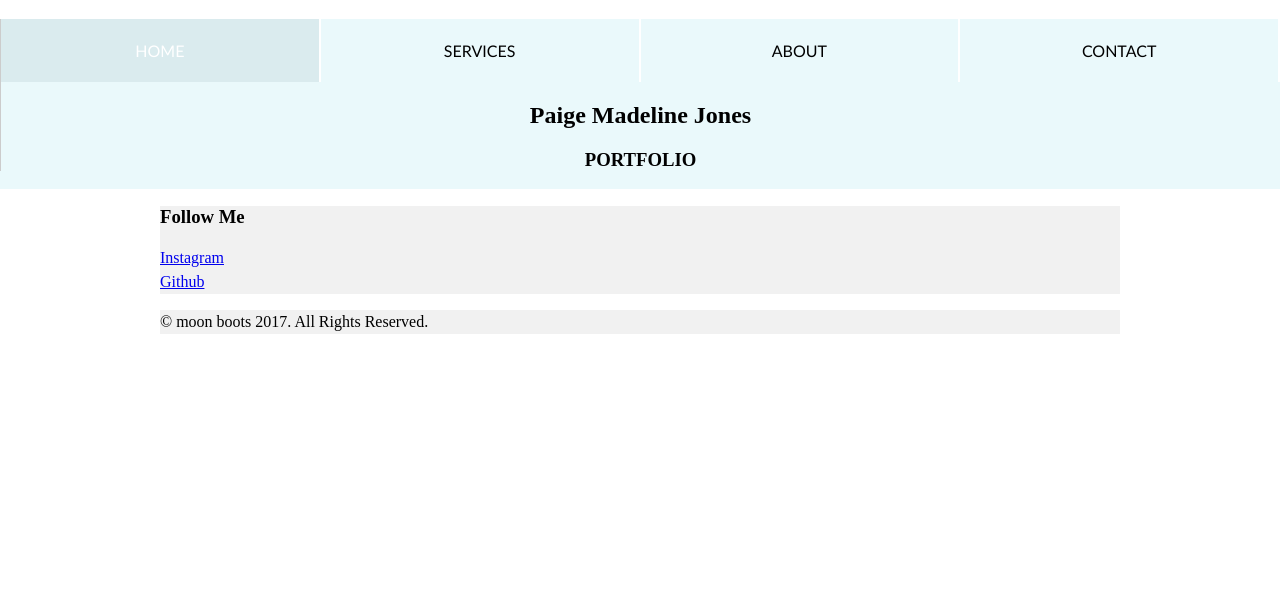
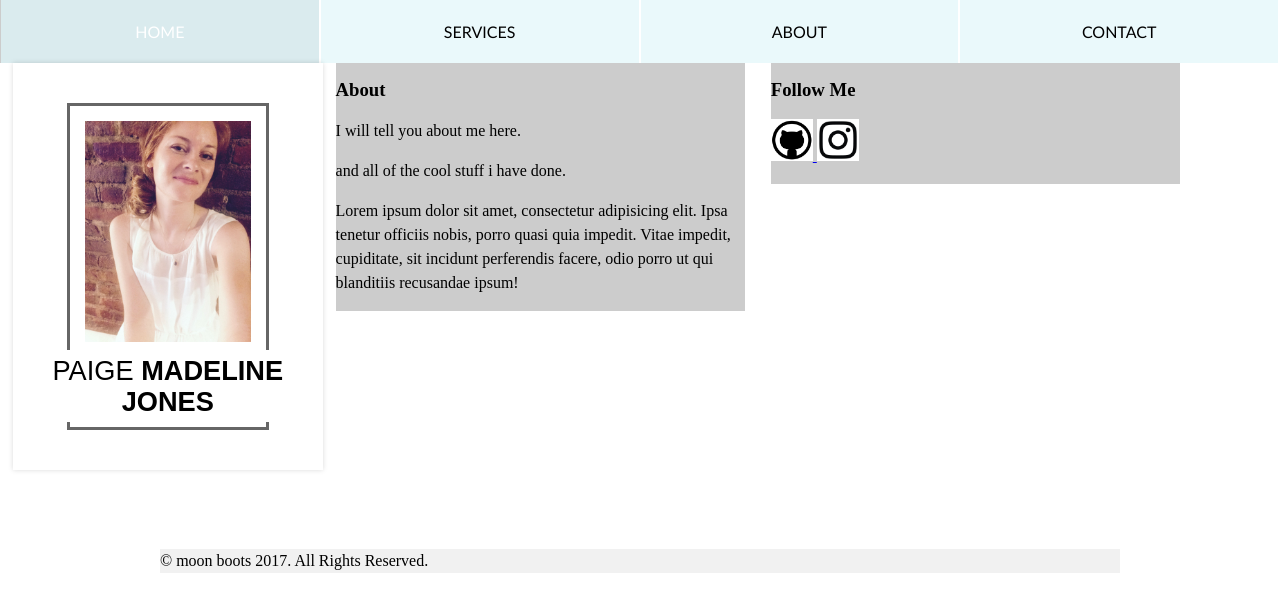
Before and after one commit to petitlapin86/portfolio, a plain HTML site: page about.html in a window 1280 px wide. Drawn offline with nearby package versions, Linux system fonts and the light colour scheme; a web font is replaced by a local one.

Commit message:
adding social icons

```diff
--- a/about.html
+++ b/about.html
@@ -20,30 +20,39 @@
         <div id="navbar">
             <nav>
               <a class="selected" href="index.html">Home</a><a href="services.html">Services</a><a href="about.html">About</a><a href="contact.html">Contact</a>
-              <h2>Paige Madeline Jones</h2>
-              <h3>PORTFOLIO</h3>
             </nav>
       </div> <!--closes id navbar-->
   </header> <!--this is closing the header-->
 
 
-  <div class="wrapper">
+  <div class="clearfix">
+</figure class="col-4">
+  <figure class="snip1113"><img src="images/FullSizeRender.jpg" alt="thats me" />
+    <figcaption>
+      <h3>Paige <span>Madeline Jones</span></h3>
+    </figcaption>
+  </figure>
+
+  <div class="col-4 first">
 <h3>About</h3>
-
 <p>I will tell you about me here.</p>
 <p>and all of the cool stuff i have done.</p>
-
 <p>Lorem ipsum dolor sit amet, consectetur adipisicing elit. Ipsa tenetur officiis nobis, porro quasi quia impedit. Vitae impedit, cupiditate, sit incidunt perferendis facere, odio porro ut qui blanditiis recusandae ipsum!</p>
 </div>
 
-
-  <div class ="wrapper">
+        <div class="col-4">
         	 <h3>Follow Me</h3>
           	<p>
-  		<a href="#" target="_blank">Instagram</a><br>
-  		<a href="#" target="_blank">Github</a><br>
+              <a href="https://github.com/petitlapin86/">
+                <img src="images/github1.png" alt="Github" width="42" height="42" border="0">
+                </a>
+                <a href="https://www.instagram.com/patienceandfortitudeco/">
+                  <img src="images/instagram-icon-logo-vector-download.jpg" alt="Instagram" width="42" height="42" border="0">
+                </a>
               </p>
             </div>
+
+  </div> <!--closes clearfix-->
 
 
    <div class="wrapper">
--- a/css/style.css
+++ b/css/style.css
@@ -1,7 +1,22 @@
 
 @import url('https://fonts.googleapis.com/css?family=Rozha+One');
+/*above is the font im importing in for oh, hello.*/
 
-/*above is the font im importing in for oh, hello.*/
+@import url(https://code.ionicframework.com/ionicons/2.0.1/css/ionicons.min.css);
+figure.snip1113 {
+  font-family: 'Raleway', Arial, sans-serif;
+  position: relative;
+  float: left;
+  overflow: hidden;
+  margin: 63px 1%;
+  min-width: 220px;
+  max-width: 310px;
+  width: 100%;
+  background: #ffffff;
+  text-align: center;
+  box-shadow: 0 0 5px rgba(0, 0, 0, 0.15);
+  z-index: 5;}
+  /*above is the CSS im importing in for contact css.*/
 
 /*NAVBAR STYLING*/
 #navbar {
@@ -102,6 +117,15 @@ section {
   background: #ccc;
 }
 
+/* this one is 1/3 of the space */
+.col-4 {
+  float: left;
+  width: 32%;
+  background: #ccc;
+  margin-top: auto;
+  padding-top: 60px;
+}
+
 /* not currently using but this creates a drop shadow to boxes */
 .shadow {
   box-shadow: 0 3px 10px #333;
@@ -129,3 +153,54 @@ section {
   height: 0;
   line-height: 0;
 }
+
+
+figure.snip1113 * {
+  -webkit-box-sizing: border-box;
+  box-sizing: border-box;
+  -webkit-transition: all 0.3s ease-in-out;
+  transition: all 0.3s ease-in-out;
+}
+
+figure.snip1113 img {
+  max-width: 65%;
+  margin: 40px auto;
+  display: block;
+  position: relative;
+  border: 3px solid #666666;
+  padding: 15px 15px 85px 15px;
+  -webkit-transform: translate(0, 0);
+  transform: translate(0, 0);
+}
+
+figure.snip1113 figcaption {
+  position: absolute;
+  height: 120px;
+  bottom: 0px;
+  left: 0;
+  right: 0;
+  display: block;
+}
+
+figure.snip1113 h3 {
+  background-color: #ffffff;
+  color: #000000;
+  font-size: 1.7em;
+  width: 100%;
+  padding: 5px 12px;
+  margin: 0;
+  text-transform: uppercase;
+  font-weight: 400;
+}
+
+figure.snip1113 h3 span {
+  font-weight: 800;
+}
+
+figure.snip1113 h4 {
+  margin: 0;
+  text-transform: uppercase;
+  letter-spacing: -1px;
+  opacity: 0.6;
+  font-size: 1.1em;
+}
```
Also changed, not shown: contact.html (+0 -2 lines), index.html (+0 -4 lines), services.html (+0 -2 lines), images/FullSizeRender.jpg (added), images/github.png (added), images/github1.png (added), images/instagram-icon-logo-vector-download.jpg (added). Lines whose indentation alone changed are shown as unchanged.
